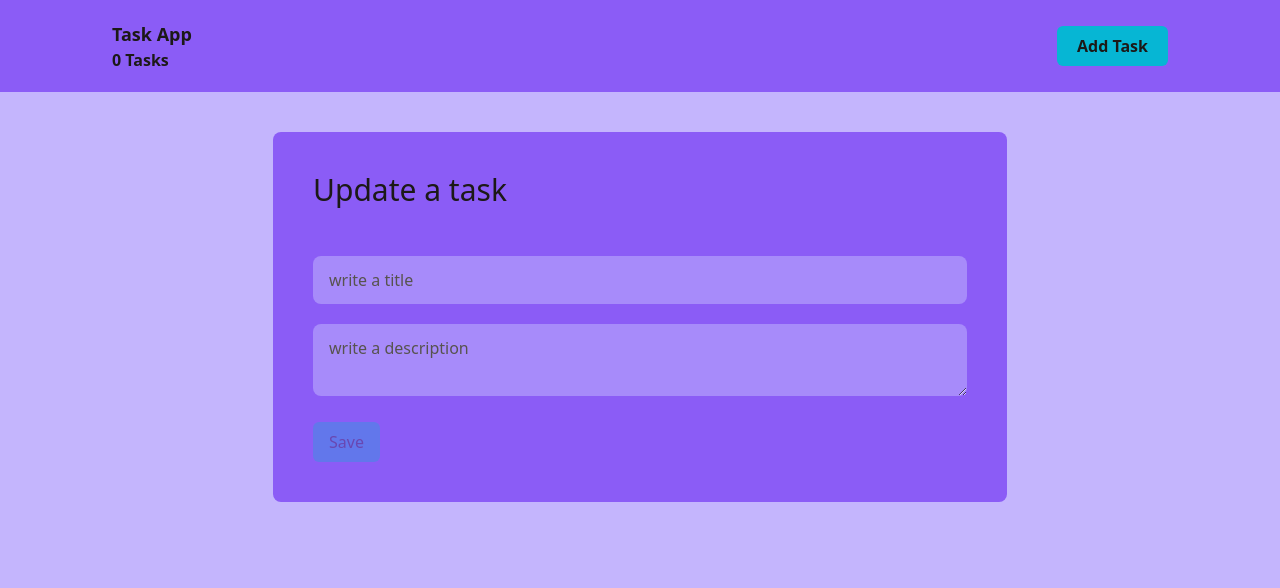
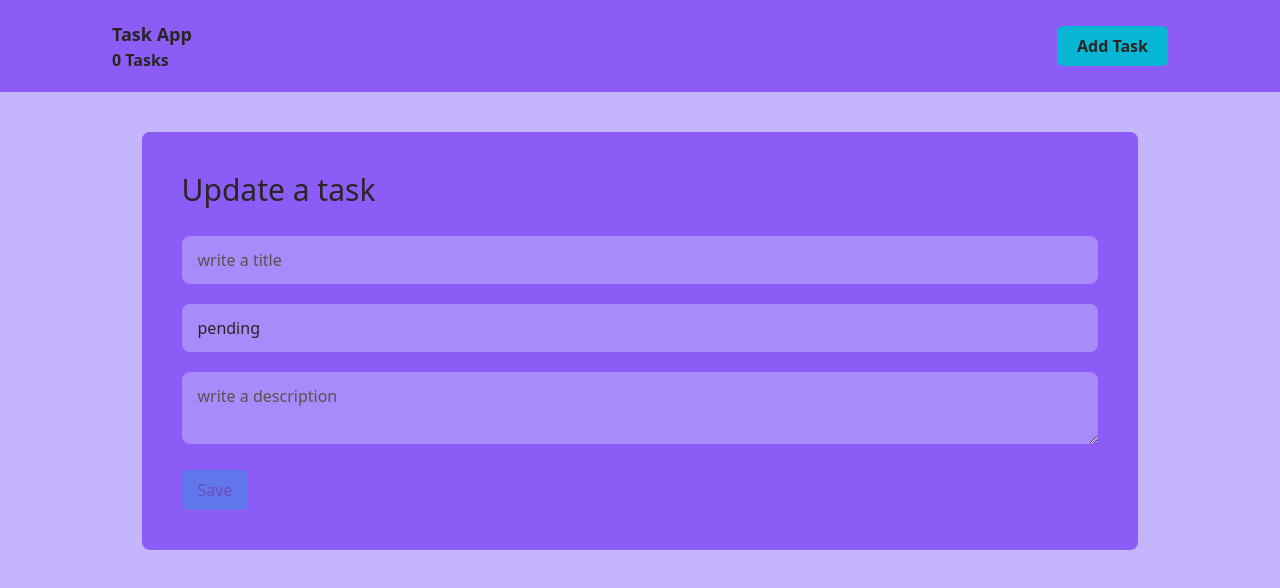
Before and after one commit to jereconjota/todo-sheet, a Next.js app: page /edit/1 in a window 1280 px wide. Shown: the top 588 px of the page. Built offline with nearby package versions, Linux system fonts and the light colour scheme.

Commit message:
feat: add status attribute

```diff
--- a/components/Layout.jsx
+++ b/components/Layout.jsx
@@ -8,16 +8,16 @@ const Layout = ({ children }) => {
     const { tasks } = useTasks();
 
     return (
-        <div className="bg-violet-300 h-screen text-stone-900">
-            <header className="flex items-center bg-violet-500 text-stone-900 px-28 py-5 font-bold">
+        <div className="bg-violet-300 h-screen text-stone-800">
+            <header className="flex items-center bg-violet-500 text-stone-800 px-28 py-5 font-bold">
                 <Link href="/">
-                    <a className='text-stone-900'>
+                    <a className='text-stone-800'>
                         <h1 className="font-black text-lg">Task App</h1>
                         <span>{tasks.length} Tasks</span>
                     </a>
                 </Link>
                 <div className="flex-grow text-right">
-                    <button className="bg-cyan-500 hover:bg-cyan-400 px-5 py-2 text-stone-900 rounded-md
+                    <button className="bg-cyan-500 hover:bg-cyan-400 px-5 py-2 text-stone-800 rounded-md
                     font-bold inline-flex items-center" onClick={() => router.push('/new')}> Add Task</button>
                 </div>
             </header>
--- a/context/TaskContext.js
+++ b/context/TaskContext.js
@@ -10,11 +10,11 @@ export const TaskProvider = ({ children }) => {
     const ee = 'this prop is an easter egg, good day!';
 
     //crud
-    const createTask = (title, description) => {
-        setTasks([...tasks, {title, description, id: uuid()}]);
+    const createTask = (title, description, status) => {
+        setTasks([...tasks, {title, description, status, id: uuid()}]);
     }
-    const updateTask = (id, title, description) => {
-        setTasks([...tasks.map(task => task.id === id ? {...task, title, description} : task)]);
+    const updateTask = (id, title, description, status) => {
+        setTasks([...tasks.map(task => task.id === id ? {...task, title, description, status} : task)]);
     }
     const deleteTask = (id) => setTasks([...tasks.filter((task) => task.id !== id)]);
 
--- a/pages/index.js
+++ b/pages/index.js
@@ -19,6 +19,7 @@ export default function Home() {
                             <div className="w-full">
                                 <div className="flex justify-between">
                                     <h1 className="font-bold">{task.title}</h1>
+                                    <p>{task.status}</p>
                                     <button className="text-white bg-rose-600 hover:bg-rose-500 px-3 py-1 inline-flex items-center rounded-md"
                                         onClick={(e) => {
                                             e.stopPropagation();
@@ -28,7 +29,7 @@ export default function Home() {
                                     </button>
                                 </div>
                                 <p className="text-gray-300">{task.description}</p>
-                                <span className="text-gray-400">{task.is}</span>
+                                <span className="text-gray-400">{task.id}</span>
                             </div>
                         </div>
                     ))}
--- a/pages/new.jsx
+++ b/pages/new.jsx
@@ -5,6 +5,7 @@ import { useTasks } from '../context/TaskContext'
 
 const inititalState = {
     title: "",
+    status: "pendig",
     description: "",
 };
 
@@ -22,9 +23,9 @@ const TaskFormPage = () => {
         // push('/');
 
         if (!query.id) {
-            createTask(task.title, task.description);
+            createTask(task.title, task.description, task.status);
         } else {
-            updateTask(query.id, task.title, task.description);
+            updateTask(query.id, task.title, task.description, task.status);
         }
         push('/');
     }
@@ -44,8 +45,11 @@ const TaskFormPage = () => {
                 <form onSubmit={handleSubmit} className="bg-violet-500 p-10 h-2/4 rounded-lg">
                     <h1 className='text-3xl mb-7'>{query.id ? 'Update a task' : 'Task a Form'}</h1>
                     <input type="text" placeholder='write a title' name='title'
-                        className='bg-violet-400 focus:outline-none w-full py-3 px-4 my-5 rounded-lg placeholder-stone-600' onChange={handleChange}
+                        className='bg-violet-400 focus:outline-none w-full py-3 px-4 mb-5 rounded-lg placeholder-stone-600' onChange={handleChange}
                         value={task.title} />
+                    <input type="text" name='status'
+                        className='bg-violet-400 focus:outline-none w-full py-3 px-4 mb-5 rounded-lg placeholder-stone-600' onChange={handleChange}
+                        value='pending' disabled/>
                     <textarea name="description" id="" cols="30" rows="2" placeholder='write a description'
                         className='bg-violet-400 focus:outline-none w-full py-3 px-4 mb-5 rounded-lg  placeholder-stone-600' onChange={handleChange}
                         value={task.description} />
```
